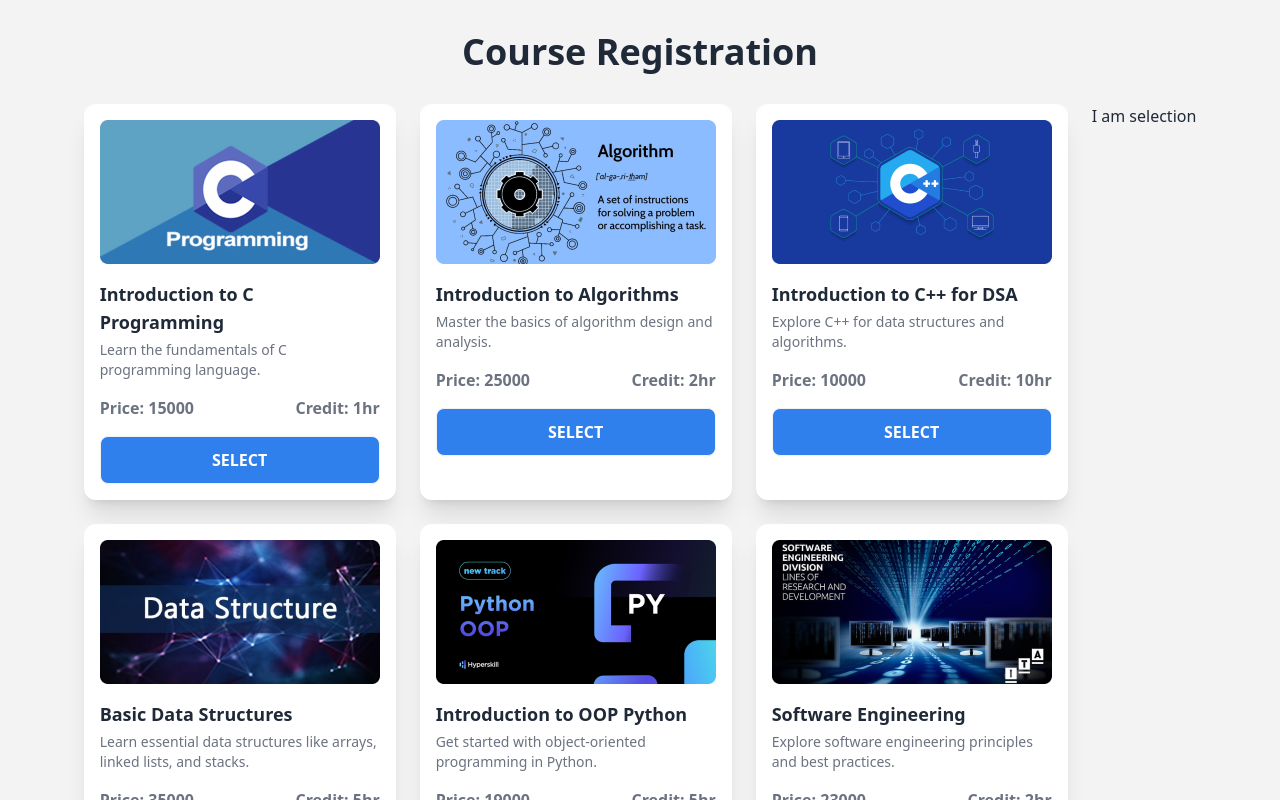
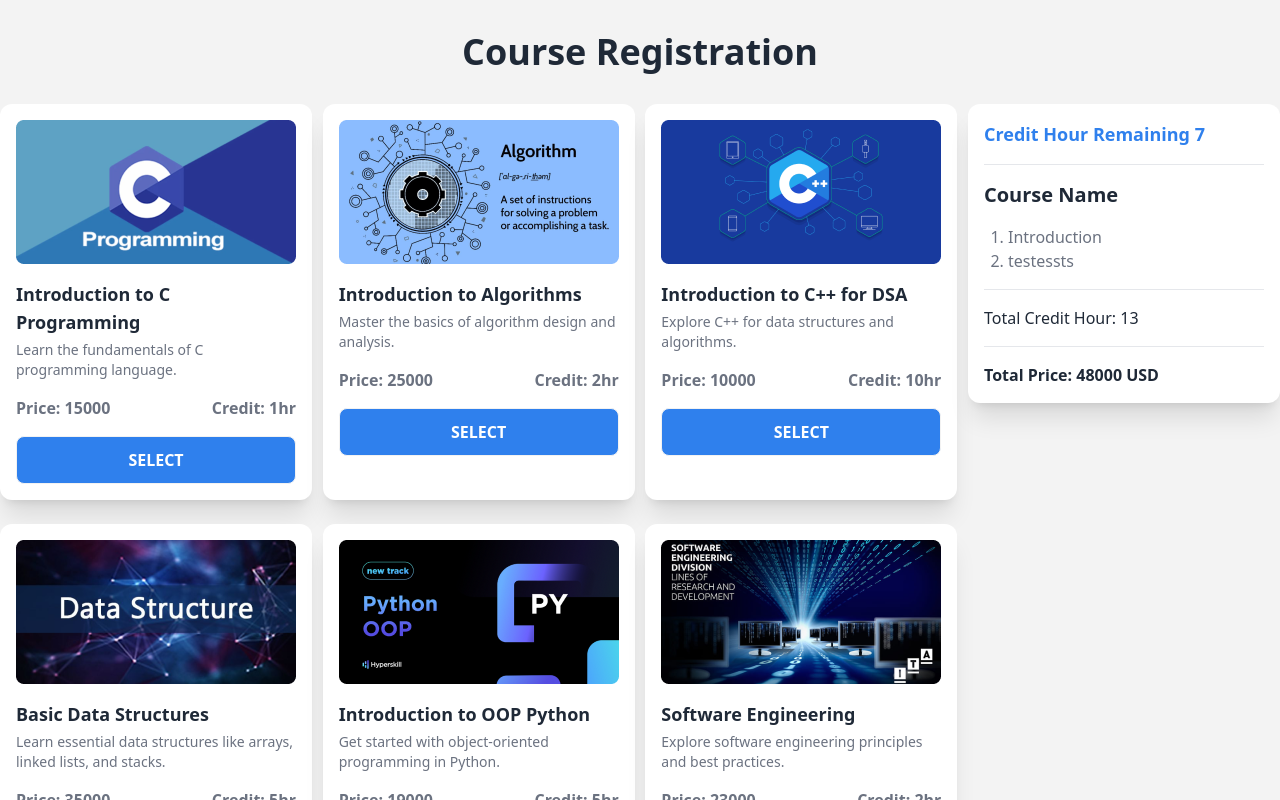
Before and after one commit to ShakeefAhmedRakin/CourseRegistration, a React (Vite) app: page / in a window 1280 px wide. Shown: the top 800 px of the page. Built offline with nearby package versions, Linux system fonts and the light colour scheme.

Commit message:
Created the course selection card on the right. Yet to make it functional.

```diff
--- a/src/CourseCard.jsx
+++ b/src/CourseCard.jsx
@@ -12,7 +12,7 @@ const CourseCard = ({ course }) => {
         <h2 className="font-semibold text-gray-500">Price: {price}</h2>
         <h2 className="font-semibold text-gray-500">Credit: {credit}hr</h2>
       </div>
-      <button className="hover:bg-[#2F80ED] btn w-full bg-[#2F80ED] text-white text-base font-semibold">
+      <button className="hover:bg-[#2a71cf] btn w-full bg-[#2F80ED] text-white text-base font-semibold">
         Select
       </button>
     </div>
--- a/src/Selection.jsx
+++ b/src/Selection.jsx
@@ -1,7 +1,19 @@
 const Selection = () => {
   return (
-    <div>
-      <h1>I am selection</h1>
+    <div className="p-4 bg-white shadow-xl rounded-xl w-[312px] space-y-4">
+      <h1 className="text-lg font-bold text-[#2F80ED]">
+        Credit Hour Remaining 7
+      </h1>
+      <hr />
+      <h1 className="text-xl font-bold">Course Name</h1>
+      <ol className="list-decimal text-gray-500">
+        <li className="ml-6">Introduction</li>
+        <li className="ml-6">testessts</li>
+      </ol>
+      <hr />
+      <p className="font-medium">Total Credit Hour: 13</p>
+      <hr />
+      <p className="font-semibold">Total Price: 48000 USD</p>
     </div>
   );
 };
```
